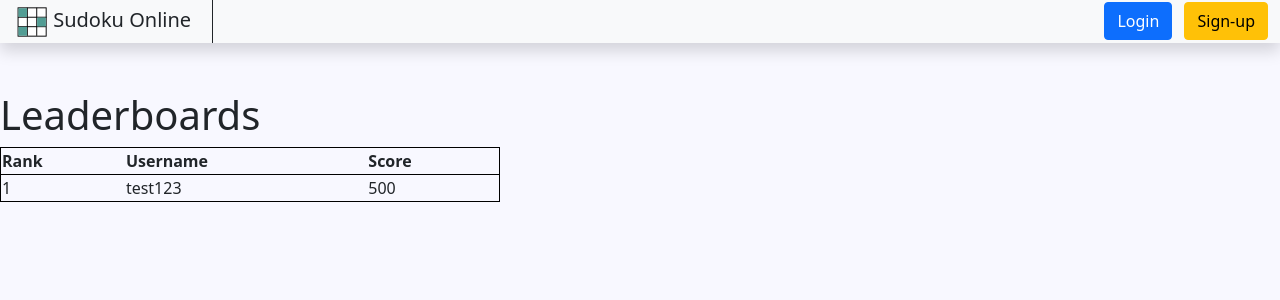
After one commit to danial09/WAD7A_project, a Django app: page /sudokugame/leaderboard/ in a window 1280 px wide. The commit adds this page. Shown: the top 300 px of the page. Run offline with Django 3.2, Linux system fonts and the light colour scheme; data that the repository does not hold is empty.

Commit message:
initial leaderboard

```diff
--- a/sudokugame/urls.py
+++ b/sudokugame/urls.py
@@ -9,5 +9,6 @@ urlpatterns = [
     path('login/', views.user_login, name='login'),
     path('home/', views.home, name='home'),
     path('play/', views.play, name='play'),
-    path('logout/', views.user_logout, name='logout')
+    path('logout/', views.user_logout, name='logout'),
+    path('leaderboard/', views.leader_board, name='leaderboard')
 ]
--- a/sudokugame/views.py
+++ b/sudokugame/views.py
@@ -110,7 +110,8 @@ def leader_board(request):
     querysetE = Game.objects.filter(board__difficulty = "E").order_by("-score")[:10]
     querysetM = Game.objects.filter(board__difficulty = "M").order_by("-score")[:10]
     querysetH = Game.objects.filter(board__difficulty = "H").order_by("-score")[:10]
-    querysetDC = Game.objects.exclude(posted_date__isnull = True).orderby("-posted_date").order_by("-score")[:10]
+    querysetDCTemp = Game.objects.filter(board__postedDate__isnull = False)
+    querysetDC = querysetDCTemp.order_by("board__postedDate").order_by("-score")[:10]
 
     context = {"Easygamelist": querysetE, "Mediumgamelist": querysetM, "Hardgamelist": querysetH, "Dailychallengelist": querysetDC}
 
--- a/templates/sudokugame/home.html
+++ b/templates/sudokugame/home.html
@@ -14,6 +14,7 @@
             <button class="btn btn-success p-3" type="button">Daily Challenge</button>
         {% endif %}
         <button class="btn btn-warning p-3" type="button">Leaderboards</button>
+        <a href="{% url 'sudokugame:leaderboard' %}"><input class ="btn btn-warning p-3" type="button" value = "Leaderboard"></a>
     </div>
 
     <div class="d-grid gap-3 d-md-flex justify-content-center">
--- /dev/null
+++ b/templates/sudokugame/leaderboard.html
@@ -0,0 +1,43 @@
+{% extends 'sudokugame/base.html' %}
+{% load static %}
+
+{% block title_block %}
+ Leaderboard
+{% endblock %}
+
+{% block body_block%}
+{% if user.is_authenticated %}
+    <h1>Welcome to Leaderboards {{ user.username }}</h1>
+{% else %}
+    <h1>Leaderboards</h1>
+{% endif %}
+
+<div class ="dynamic table"
+<div class="table">
+ <table class = "Leaderboard-table" style= "border: 1px solid black; width: 500px;">
+    <thead>
+    <tr>
+        <th>Rank</th>
+        <th> Username </th>
+        <th> Score </th>
+    <tr>
+    </thead>
+    <tbody>
+
+    {% for easyData in Easygamelist %}
+        <td> {{forloop.counter}}</td>
+        <td> {{easyData.user.username}}</td>
+        <td> {{easeData.score}}</td>
+
+    {% empty %}
+        <td> 1</td>
+        <td> test123</td>
+        <td> 500</td>
+
+      {% endfor %}
+    </tbody>
+    </table>
+    </div>
+ </div>
+
+    {% endblock%}
```
